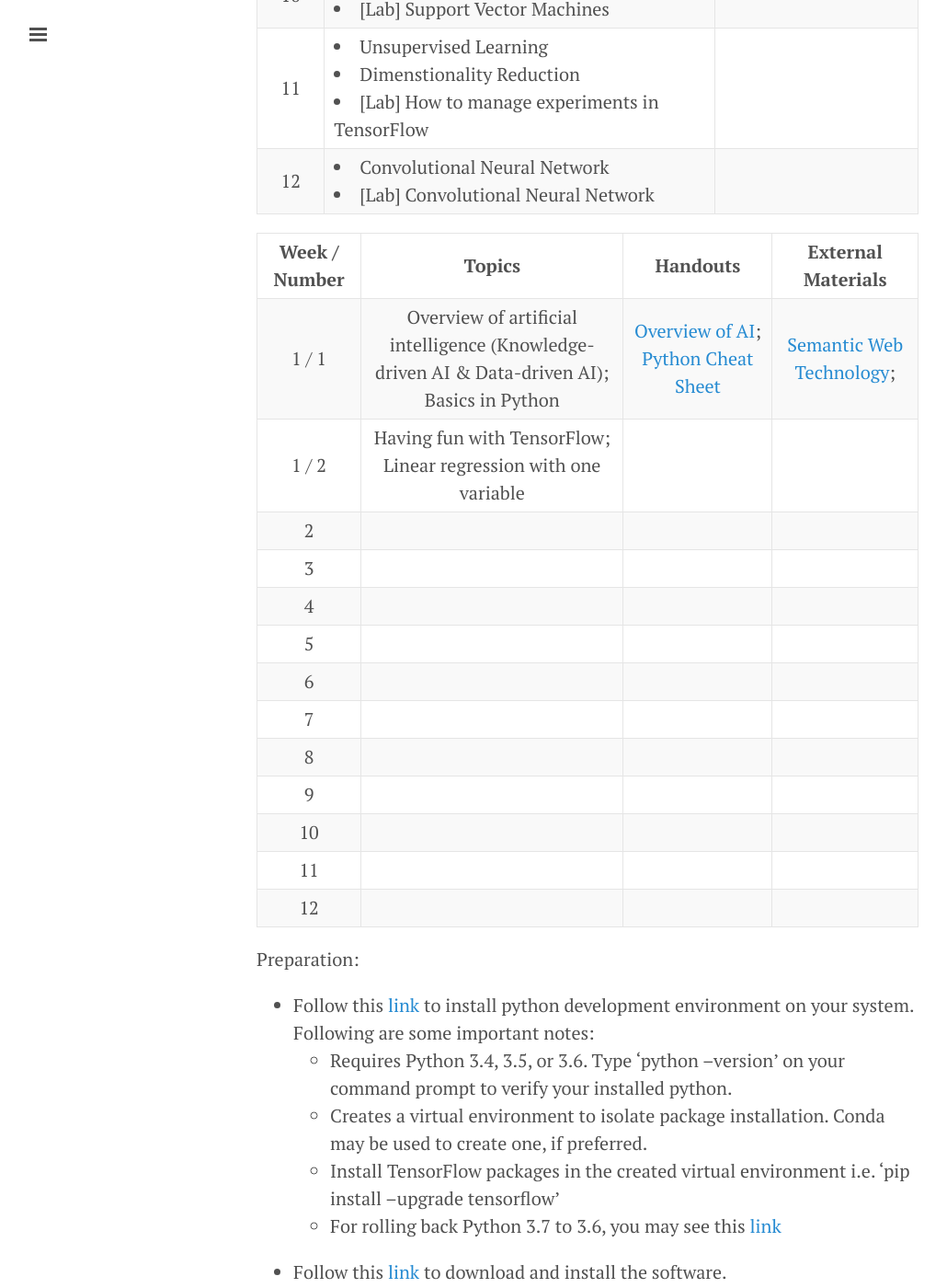
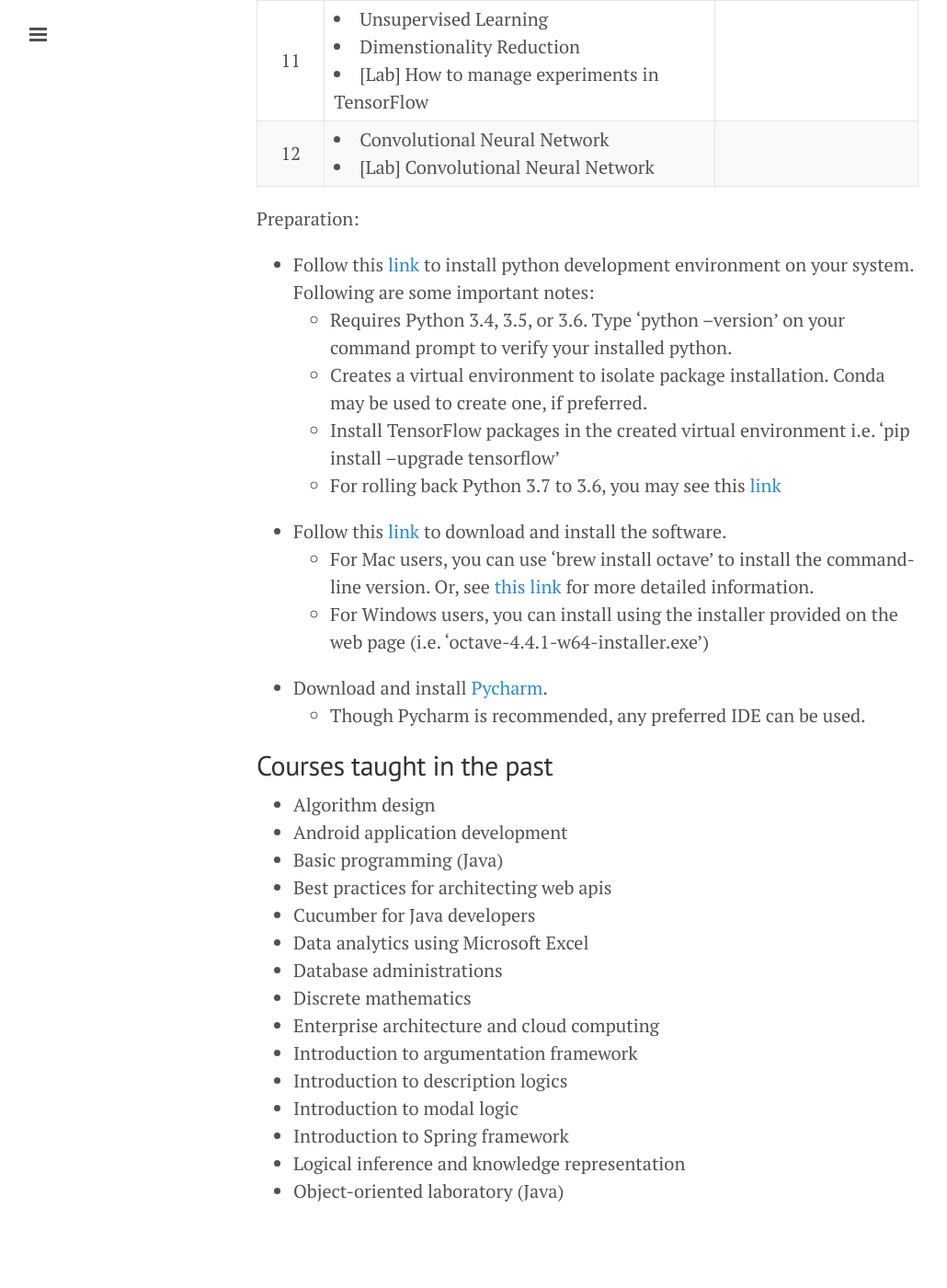
Before and after one commit to xlives/xlives.github.io, a Jekyll site: the page built from courses.markdown, in a window 1280 px wide and 1400 px high, scrolled down 1921 px. Shown: the whole window at 92% size, without its empty margins (1-1031 px from the left). Built offline with Jekyll 4.4.1, drawn with Linux system fonts in a browser that asks for light colours.

Commit message:
Update courses.markdown

```diff
--- a/courses.markdown
+++ b/courses.markdown
@@ -38,7 +38,7 @@ Present
     <td align='center'>2</td>
     <td> <ul> <li> [Lab] Basics in TensorFlow and TensorBoard </li>
        <li> What is machine learning? </li>
-       <li> Linear regression with one variable </li> </li> </ul> </td>
+       <li> Linear regression with one variable </li> </ul> </td>
      <td> </td>
   </tr>
   <tr>
@@ -105,22 +105,6 @@ Present
   </tr>
 </table>
 
-| Week / Number |               Topics              |    Handouts   |     External Materials     |
-|:----:|:---------------------------------:|:-----------:|:-----------:|
-|   1 / 1  | Overview of artificial intelligence (Knowledge-driven AI & Data-driven AI); Basics in Python |  [Overview of AI](https://drive.google.com/drive/folders/1bi4SSM9kF0klnk-HwurDrRBPubhSvGmF?usp=sharing);  [Python Cheat Sheet](https://drive.google.com/drive/folders/1AQvLBi6Kbu_Em4tjyl9g4hRSKQrEkg2N?usp=sharing)   |  [Semantic Web Technology](https://www.slideshare.net/RathachaiChawuthai1/semantic-web-technology-122723725);     |
-|   1 / 2  | Having fun with TensorFlow; Linear regression with one variable |      |       |
-|   2  |      |      |       |
-|   3  |        |      |       |
-|   4  |        |      |       |
-|   5  |        |      |       |
-|   6  |        |      |       |
-|   7  |        |      |       |
-|   8  |        |      |       |
-|   9  |        |      |       |
-|   10  |        |      |       |
-|   11  |        |      |       |
-|   12  |        |      |       |
-
 Preparation:
 *   Follow this [link](https://www.tensorflow.org/install/pip) to install python development environment on your system.
 Following are some important notes:
```
